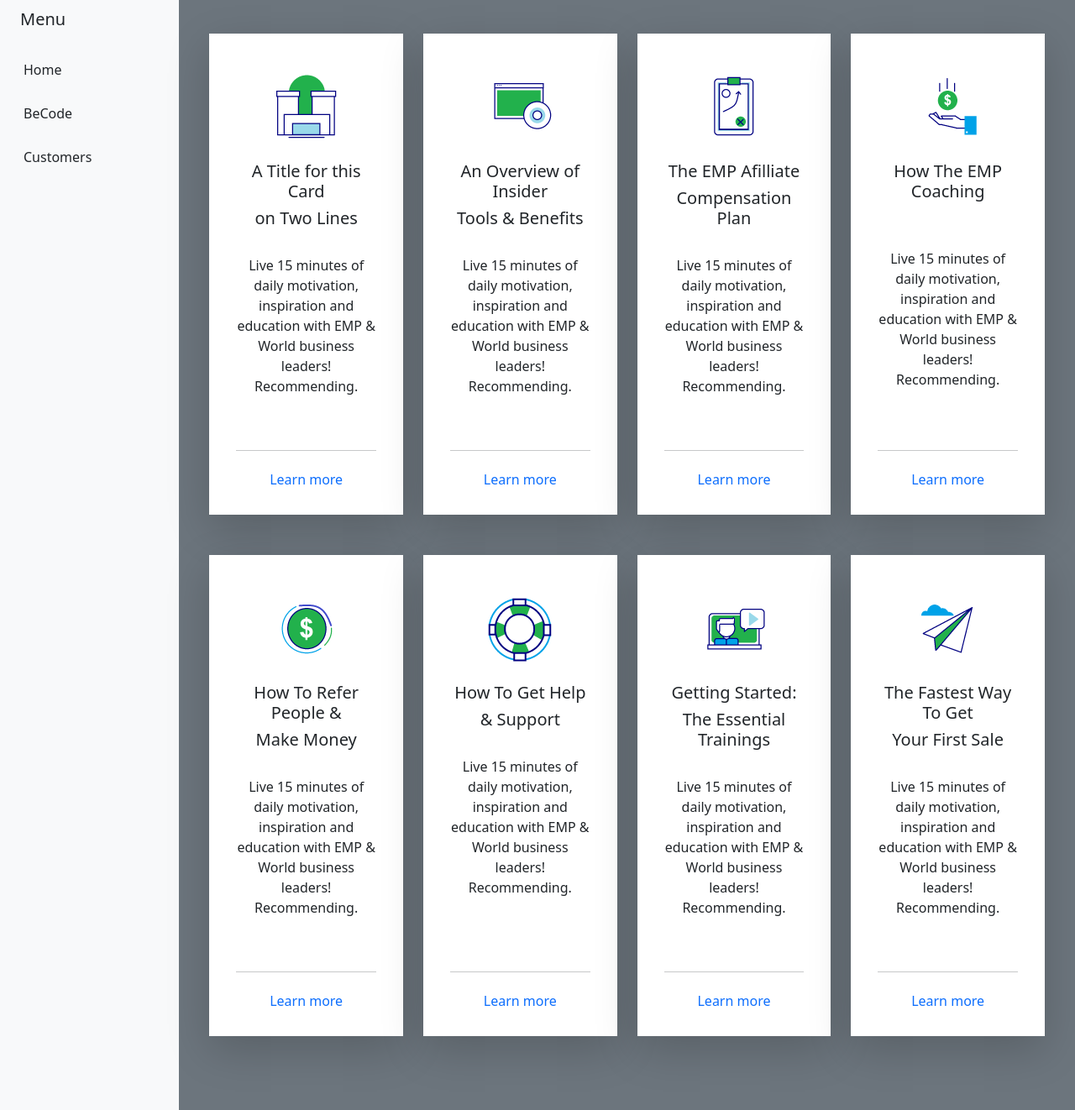
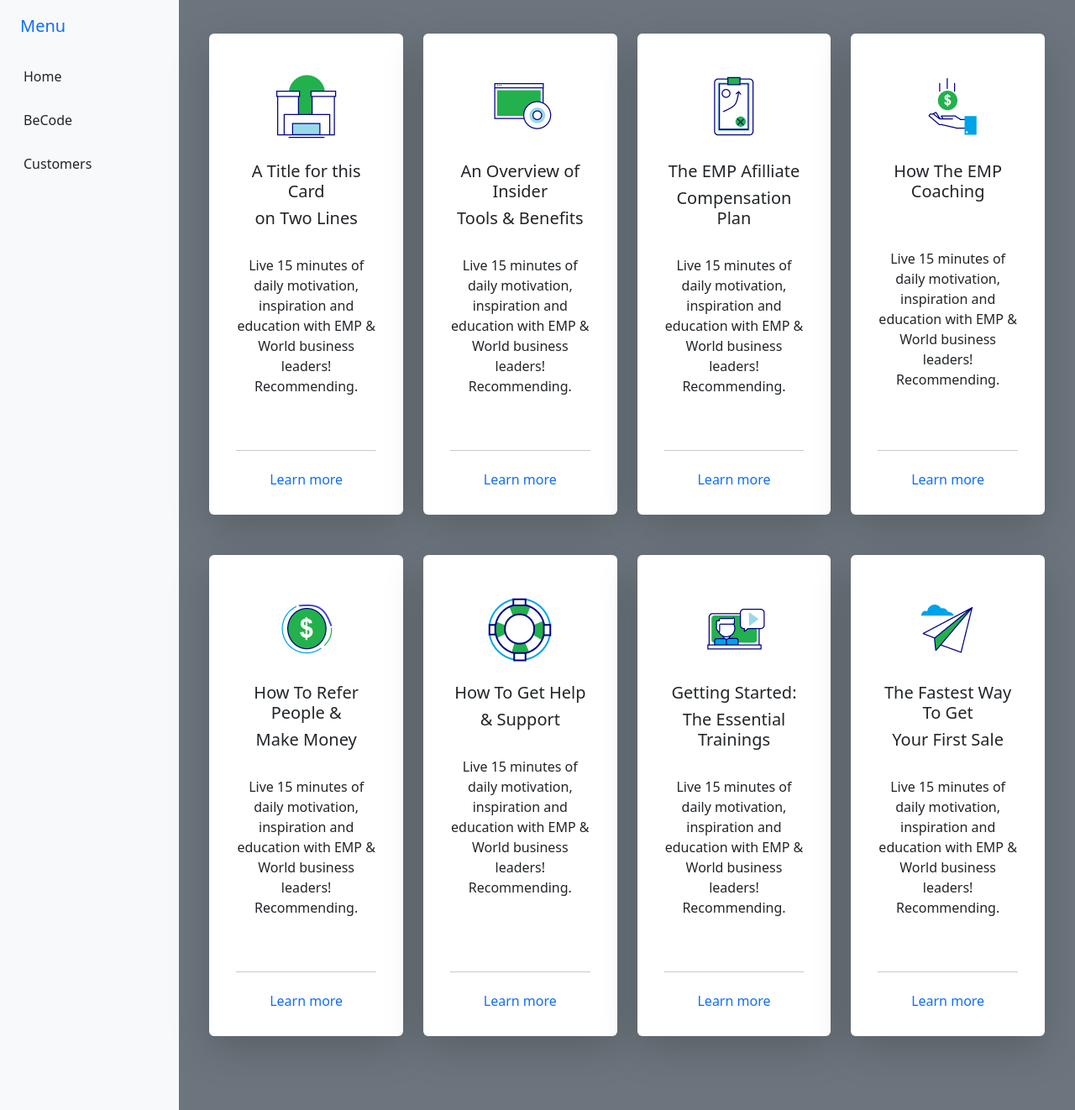
Before and after one commit to DanteBoute/cssFrameworks, a plain HTML site: page Index.html in a window 1280 px wide. Shown: the whole page at 84% size. Drawn offline with nearby package versions, Linux system fonts and the light colour scheme.

Commit message:
Rounding corners of card elements, deleting more excess code

```diff
--- a/Index.html
+++ b/Index.html
@@ -14,8 +14,8 @@
     <div class="container-fluid">
         <div class="row flex-nowrap">
             <div class="col-auto col-md-3 col-xl-2 px-sm-2 px-0 bg-light">
-                <div class="d-flex flex-column align-items-center align-items-sm-start px-3 pt-2 text-white min-vh-100">
-                    <a href="/" class="d-flex align-items-center pb-3 mb-md-0 me-md-auto text-dark text-decoration-none">
+                <div class="d-flex flex-column align-items-center align-items-sm-start p-3 text-white min-vh-100">
+                    <a href="/" class="d-flex align-items-center pb-3 mb-md-0 me-md-auto text-decoration-none">
                         <span class="fs-5 d-none d-sm-inline">Menu</span>
                     </a>
                     <ul class="nav nav-pills flex-column mb-sm-auto mb-0 align-items-center align-items-sm-start" id="menu">
@@ -42,7 +42,7 @@
                     <div class="row row-cols-4">
                         <!---1st-->
                         <div class="col d-flex">
-                            <div class="card border-0 rounded-0 shadow-lg p-3 mb-5 bg-white rounded"
+                            <div class="card border-0 rounded shadow-lg p-3 mb-5 bg-white"
                                 style="width: 18rem;text-align: center;">
                                 <br>
                                 <div class="card-header border-0 bg-transparent">
@@ -66,7 +66,7 @@
                         </div>
                         <!---2nd-->
                         <div class="col d-flex">
-                            <div class="card border-0 rounded-0 shadow-lg p-3 mb-5 bg-white rounded"
+                            <div class="card border-0 rounded shadow-lg p-3 mb-5 bg-white"
                                 style="width: 18rem;text-align: center;">
                                 <br>
                                 <div class="card-header border-0 bg-transparent">
@@ -90,7 +90,7 @@
                         </div>
                         <!---3rd-->
                         <div class="col d-flex">
-                            <div class="card border-0 rounded-0 shadow-lg p-3 mb-5 bg-white rounded"
+                            <div class="card border-0 rounded shadow-lg p-3 mb-5 bg-white"
                                 style="width: 18rem;text-align: center;">
                                 <div class="card-header border-0 bg-transparent">
                                     <br>
@@ -114,7 +114,7 @@
                         </div>
                         <!---4th-->
                         <div class="col d-flex">
-                            <div class="card border-0 rounded-0 shadow-lg p-3 mb-5 bg-white rounded"
+                            <div class="card border-0 rounded shadow-lg p-3 mb-5 bg-white"
                                 style="width: 18rem;text-align: center;">
                                 <div class="card-header border-0 bg-transparent">
                                 <br>
@@ -145,7 +145,7 @@
                         <!---5th-->
 
                         <div class="col d-flex">
-                            <div class="card border-0 rounded-0 shadow-lg p-3 mb-5 bg-white rounded"
+                            <div class="card border-0 rounded shadow-lg p-3 mb-5 bg-white"
                                 style="width: 18rem;text-align: center;;">
                                 <br>
                                 <div class="card-header border-0 bg-transparent">
@@ -169,7 +169,7 @@
                         </div>
                         <!---6th-->
                         <div class="col d-flex">
-                            <div class="card border-0 rounded-0 shadow-lg p-3 mb-5 bg-white rounded"
+                            <div class="card border-0 rounded shadow-lg p-3 mb-5 bg-white"
                                 style="width: 18rem;text-align: center;">
                                 <br>
                                 <div class="card-header border-0 bg-transparent">
@@ -193,7 +193,7 @@
                         </div>
                         <!---7th-->
                         <div class="col d-flex">
-                            <div class="card border-0 rounded-0 shadow-lg p-3 mb-5 bg-white rounded"
+                            <div class="card border-0 rounded shadow-lg p-3 mb-5 bg-white"
                                 style="width: 18rem;text-align: center;">
                                 <br>
                                 <div class="card-header border-0 bg-transparent">
@@ -217,7 +217,7 @@
                         </div>
                         <!---8th-->
                         <div class="col d-flex">
-                            <div class="card border-0 rounded-0 shadow-lg p-3 mb-5 bg-white rounded"
+                            <div class="card border-0 rounded shadow-lg p-3 mb-5 bg-white"
                                 style="width: 18rem;text-align: center;">
                                 <br>
                                 <div class="card-header border-0 bg-transparent">
```
